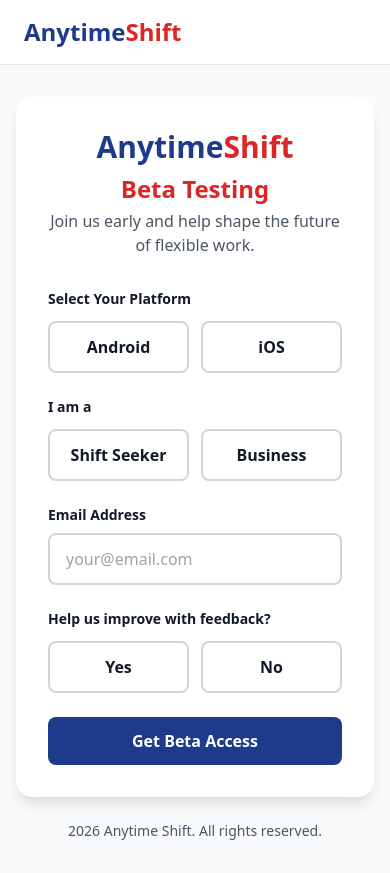
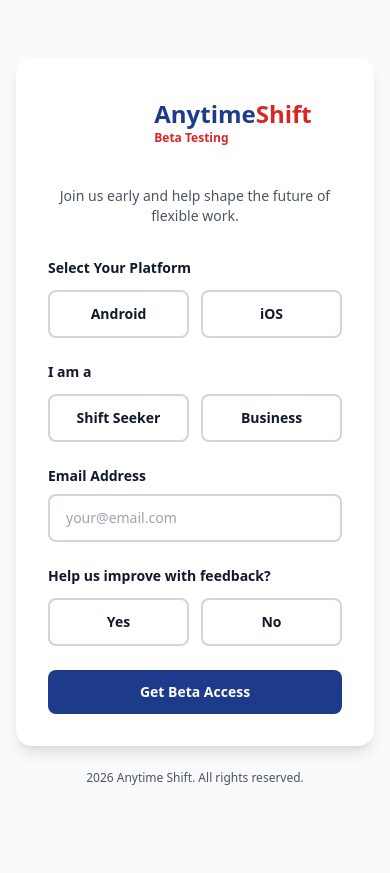
Before and after one commit to chavata/anytimeshift-beta, a website: page index.html in a window 390 px wide. After the commit the page ends 844 px from the top, so only its background shows below. Drawn offline with nearby package versions, Linux system fonts and the light colour scheme.

Commit message:
Update with latest changes

```diff
--- a/index.html
+++ b/index.html
@@ -11,75 +11,127 @@
       color: white !important;
       border-color: #001f3f !important;
     }
+
+    @keyframes checkmark-animation {
+      0% {
+        stroke-dashoffset: 66;
+        opacity: 0;
+      }
+      50% {
+        opacity: 1;
+      }
+      100% {
+        stroke-dashoffset: 0;
+        opacity: 1;
+      }
+    }
+
+    .checkmark-circle {
+      animation: checkmark-animation 0.6s ease-in-out forwards;
+    }
+
+    .checkmark-path {
+      animation: checkmark-animation 0.8s ease-in-out forwards;
+      stroke-dasharray: 66;
+      stroke-dashoffset: 66;
+    }
+
+    @media (max-width: 640px) {
+      .form-container {
+        padding: 1.5rem;
+      }
+      .logo-icon {
+        width: 50px;
+        height: 50px;
+      }
+      .brand-text {
+        font-size: 1.5rem;
+      }
+    }
   </style>
 </head>
 <body class="bg-gray-50 text-gray-900 font-sans">
-  <div class="min-h-screen flex flex-col">
-    <header class="bg-white border-b border-gray-200">
-      <div class="max-w-7xl mx-auto px-6 py-4 flex items-center justify-between">
-        <div class="text-2xl font-bold">
+  <div class="min-h-screen flex items-center justify-center px-4 py-8">
+    <div class="w-full max-w-md">
+      <!-- Form Card -->
+      <div class="bg-white rounded-2xl shadow-lg form-container p-8">
+        <!-- Logo and Brand Name -->
+        <div class="flex items-center justify-center gap-3 mb-8">
+          <svg class="logo-icon w-16 h-16" viewBox="0 0 100 100" xmlns="http://www.w3.org/2000/svg">
+            <!-- Blue circle background -->
+            ircle cx="50" cy="50" r="48" fill="#001f3f"/>
+            <!-- Red circle accent -->
+            ircle cx="65" cy="35" r="15" fill="#DC143C"/>
+            <!-- White A letter -->
+            <text x="50" y="65" text-anchor="middle" font-size="28" font-weight="bold" fill="white">A</text>
+          </svg>
+          <div>
+            <h1 class="brand-text text-2xl font-bold">
               <span class="text-blue-900">Anytime</span><span class="text-red-600">Shift</span>
+            </h1>
+            <p class="text-xs text-red-600 font-semibold">Beta Testing</p>
           </div>
         </div>
-    </header>
 
-    <main class="flex-grow flex items-center justify-center px-4 py-8">
-      <div class="w-full max-w-md">
-        <div class="bg-white rounded-2xl shadow-lg p-8">
-          <h1 class="text-3xl font-bold text-center mb-2">
-            <span class="text-blue-900">Anytime</span><span class="text-red-600">Shift</span>
-          </h1>
-          <h2 class="text-2xl font-bold text-center mb-1 text-red-600">Beta Testing</h2>
-          <p class="text-gray-600 text-center mb-8">Join us early and help shape the future of flexible work.</p>
+        <!-- Subtitle -->
+        <p class="text-gray-600 text-center text-sm mb-8">Join us early and help shape the future of flexible work.</p>
 
+        <!-- Form -->
         <form id="betaForm" class="space-y-6">
           <div>
             <label class="block text-sm font-semibold text-gray-900 mb-3">Select Your Platform</label>
             <div class="grid grid-cols-2 gap-3">
-                <button type="button" data-platform="android" class="platform-btn px-4 py-3 rounded-lg border-2 border-gray-300 bg-white text-gray-900 font-semibold hover:bg-blue-50 transition duration-200" style="cursor: pointer;"> Android</button>
-                <button type="button" data-platform="ios" class="platform-btn px-4 py-3 rounded-lg border-2 border-gray-300 bg-white text-gray-900 font-semibold hover:bg-blue-50 transition duration-200" style="cursor: pointer;"> iOS</button>
+              <button type="button" data-platform="android" class="platform-btn px-4 py-3 rounded-lg border-2 border-gray-300 bg-white text-gray-900 font-semibold hover:bg-blue-50 transition duration-200 text-sm sm:text-base" style="cursor: pointer;"> Android</button>
+              <button type="button" data-platform="ios" class="platform-btn px-4 py-3 rounded-lg border-2 border-gray-300 bg-white text-gray-900 font-semibold hover:bg-blue-50 transition duration-200 text-sm sm:text-base" style="cursor: pointer;"> iOS</button>
             </div>
           </div>
 
           <div>
             <label class="block text-sm font-semibold text-gray-900 mb-3">I am a</label>
             <div class="grid grid-cols-2 gap-3">
-                <button type="button" data-role="employee" class="role-btn px-4 py-3 rounded-lg border-2 border-gray-300 bg-white text-gray-900 font-semibold hover:bg-blue-50 transition duration-200" style="cursor: pointer;"> Shift Seeker</button>
-                <button type="button" data-role="employer" class="role-btn px-4 py-3 rounded-lg border-2 border-gray-300 bg-white text-gray-900 font-semibold hover:bg-blue-50 transition duration-200" style="cursor: pointer;"> Business</button>
+              <button type="button" data-role="employee" class="role-btn px-4 py-3 rounded-lg border-2 border-gray-300 bg-white text-gray-900 font-semibold hover:bg-blue-50 transition duration-200 text-sm sm:text-base" style="cursor: pointer;"> Shift Seeker</button>
+              <button type="button" data-role="employer" class="role-btn px-4 py-3 rounded-lg border-2 border-gray-300 bg-white text-gray-900 font-semibold hover:bg-blue-50 transition duration-200 text-sm sm:text-base" style="cursor: pointer;"> Business</button>
             </div>
           </div>
 
           <div>
             <label for="email" class="block text-sm font-semibold text-gray-900 mb-2">Email Address</label>
-              <input id="email" type="email" required class="w-full px-4 py-3 rounded-lg border-2 border-gray-300 bg-white text-gray-900 focus:outline-none focus:border-blue-900 transition" placeholder="your@email.com" />
+            <input id="email" type="email" required class="w-full px-4 py-3 rounded-lg border-2 border-gray-300 bg-white text-gray-900 focus:outline-none focus:border-blue-900 transition text-sm" placeholder="your@email.com" />
           </div>
 
           <div>
             <label class="block text-sm font-semibold text-gray-900 mb-3">Help us improve with feedback?</label>
             <div class="grid grid-cols-2 gap-3">
-                <button type="button" data-feedback="yes" class="feedback-btn px-4 py-3 rounded-lg border-2 border-gray-300 bg-white text-gray-900 font-semibold hover:bg-blue-50 transition duration-200" style="cursor: pointer;"> Yes</button>
-                <button type="button" data-feedback="no" class="feedback-btn px-4 py-3 rounded-lg border-2 border-gray-300 bg-white text-gray-900 font-semibold hover:bg-blue-50 transition duration-200" style="cursor: pointer;"> No</button>
+              <button type="button" data-feedback="yes" class="feedback-btn px-4 py-3 rounded-lg border-2 border-gray-300 bg-white text-gray-900 font-semibold hover:bg-blue-50 transition duration-200 text-sm sm:text-base" style="cursor: pointer;"> Yes</button>
+              <button type="button" data-feedback="no" class="feedback-btn px-4 py-3 rounded-lg border-2 border-gray-300 bg-white text-gray-900 font-semibold hover:bg-blue-50 transition duration-200 text-sm sm:text-base" style="cursor: pointer;"> No</button>
             </div>
           </div>
 
           <p id="errorMsg" class="text-sm text-red-600 hidden text-center"></p>
-            <button type="submit" class="w-full bg-blue-900 hover:bg-blue-800 text-white font-bold py-3 px-4 rounded-lg transition" style="cursor: pointer;">Get Beta Access</button>
+          <button type="submit" class="w-full bg-blue-900 hover:bg-blue-800 text-white font-bold py-3 px-4 rounded-lg transition text-sm sm:text-base" style="cursor: pointer;">Get Beta Access</button>
         </form>
 
+        <!-- Thank You State -->
         <div id="thankYou" class="hidden text-center">
-            <div class="flex justify-center mb-4">
-              <svg class="h-16 w-16 text-red-600" viewBox="0 0 24 24" fill="none">
-                ircle cx="12" cy="12" r="10" stroke="currentColor" stroke-width="2" />
-                <path d="M8 12.5L10.5 15L16 9" stroke="currentColor" stroke-width="2" stroke-linecap="round" stroke-linejoin="round" />
+          <div class="flex justify-center mb-6">
+            <svg class="w-20 h-20" viewBox="0 0 24 24" fill="none">
+              ircle class="checkmark-circle" cx="12" cy="12" r="10" stroke="#DC143C" stroke-width="2" />
+              <path class="checkmark-path" d="M8 12.5L10.5 15L16 9" stroke="#DC143C" stroke-width="2" stroke-linecap="round" stroke-linejoin="round" fill="none" />
             </svg>
           </div>
-            <h2 class="text-2xl font-bold mb-2 text-blue-900">You're In!</h2>
-            <p class="text-gray-600">Check your email for your beta app link. Look in your inbox and spam folder.</p>
+          <h2 class="text-2xl font-bold mb-2 text-blue-900">Thank You!</h2>
+          <p class="text-gray-600 text-sm mb-4">
+            Your beta access request has been received. Check your email for your app download link.
+          </p>
+          <p class="text-xs text-gray-500">
+            Look in your inbox and spam folder just in case.
+          </p>
         </div>
       </div>
-        <p class="text-center text-sm text-gray-600 mt-6"> 2026 Anytime Shift. All rights reserved.</p>
+
+      <!-- Footer -->
+      <p class="text-center text-xs text-gray-600 mt-6"> 2026 Anytime Shift. All rights reserved.</p>
     </div>
-    </main>
   </div>
 
   <script>
@@ -108,7 +160,6 @@
         e.preventDefault();
         selectedPlatform = btn.dataset.platform;
         setActive('platform-btn', selectedPlatform);
-        console.log('Selected platform:', selectedPlatform);
       });
     });
 
@@ -117,7 +168,6 @@
         e.preventDefault();
         selectedRole = btn.dataset.role;
         setActive('role-btn', selectedRole);
-        console.log('Selected role:', selectedRole);
       });
     });
 
@@ -126,7 +176,6 @@
         e.preventDefault();
         wantsFeedback = btn.dataset.feedback === 'yes';
         setActive('feedback-btn', btn.dataset.feedback);
-        console.log('Wants feedback:', wantsFeedback);
       });
     });
 
@@ -134,8 +183,6 @@
       e.preventDefault();
       errorMsg.classList.add('hidden');
       const email = document.getElementById('email').value.trim();
-
-      console.log('Form submitted with:', { selectedPlatform, selectedRole, wantsFeedback, email });
 
       if (!selectedPlatform || !selectedRole || wantsFeedback === null) {
         errorMsg.textContent = 'Please complete all fields.';
```
Also changed, not shown: anytime-shift-gmail.json (added, +13 -0 lines), anytimeshift-logo.png (added), 1 other file. Lines whose indentation alone changed are shown as unchanged.
